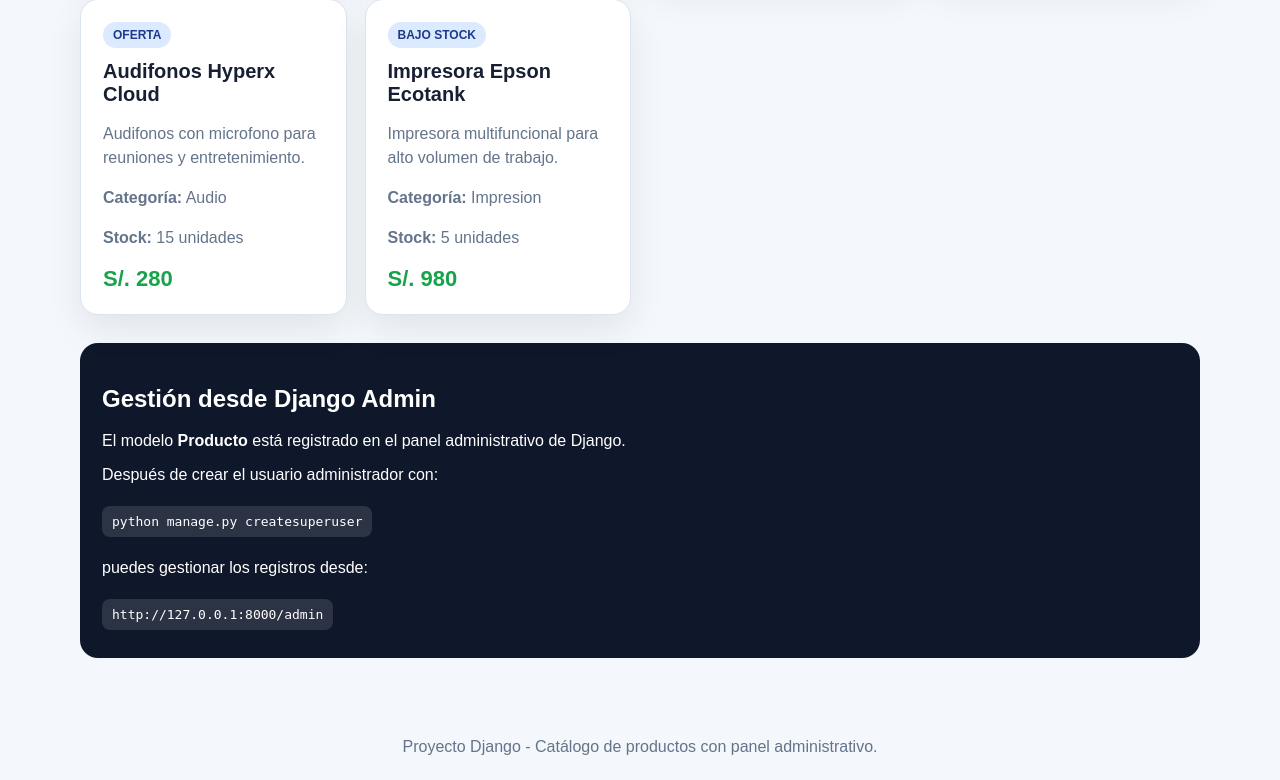
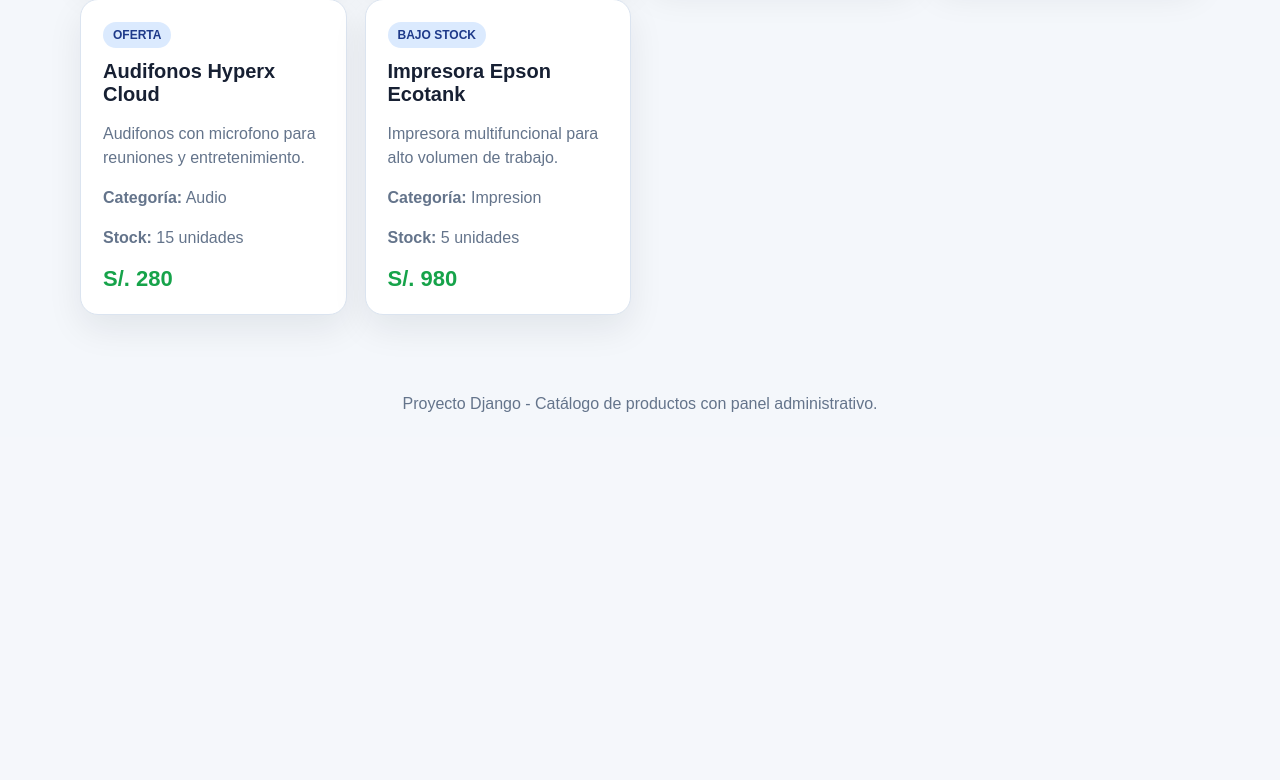
Before and after one commit to Ichimaru465/s11_django, a Django app: page / in a window 1280 px wide. Shown: the part 912-1692 px from the top of the page. After the commit the page ends 1324 px from the top, so only its background shows below. Run offline with Django 5.2, Linux system fonts and the light colour scheme.

Commit message:
oculto el link de admin

```diff
--- a/catalogo/templates/catalogo.html
+++ b/catalogo/templates/catalogo.html
@@ -48,13 +48,4 @@
     {% endfor %}
 </section>
 
-<section class="admin-box">
-    <h2>Gestión desde Django Admin</h2>
-    <p>El modelo <strong>Producto</strong> está registrado en el panel administrativo de Django.</p>
-    <p>Después de crear el usuario administrador con:</p>
-    <code>python manage.py createsuperuser</code>
-    <p>puedes gestionar los registros desde:</p>
-    <code>http://127.0.0.1:8000/admin</code>
-</section>
-
 {% endblock %}
```
